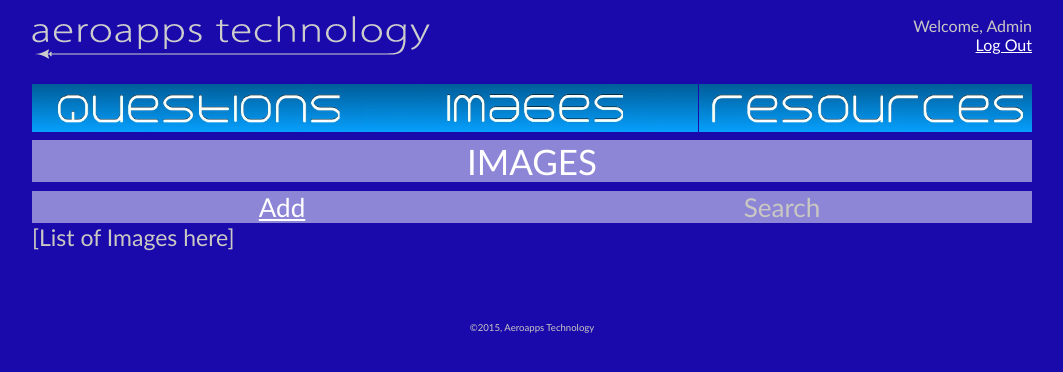
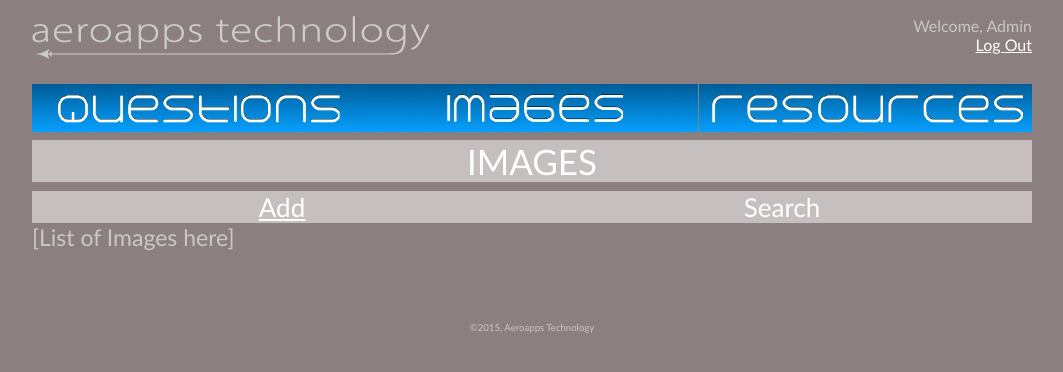
Before and after one commit to asu-cis-capstone/aero, a PHP site: page /images.html in a window 1280 px wide. Shown: the top 372 px of the page, without its empty margins (108-1171 px from the left). Run offline with PHP 8.4, Linux system fonts and the light colour scheme.

Commit message:
background color changed

```diff
--- a/stylesheets/style.css
+++ b/stylesheets/style.css
@@ -5,7 +5,7 @@ Aeroapps Admin Portal css
 body {
 	color:				#CAC8C3;
 	font-family:		Calibri, Helvetica, Arial, sans-serif;
-	background-color:	#1A0AAC;
+	background-color:	rgba(24,0,0,0.5);
 	width:				1000px;
 	margin:				auto;
 	text-align:			center;
@@ -173,6 +173,7 @@ input[type=text],input[type=password],input[type=email]{
 	width:				500px;
 	background:			rgba(255,255,255,0.5);
 	display:			block;
+	color:				white;
 }
 
 #navselection{
```
